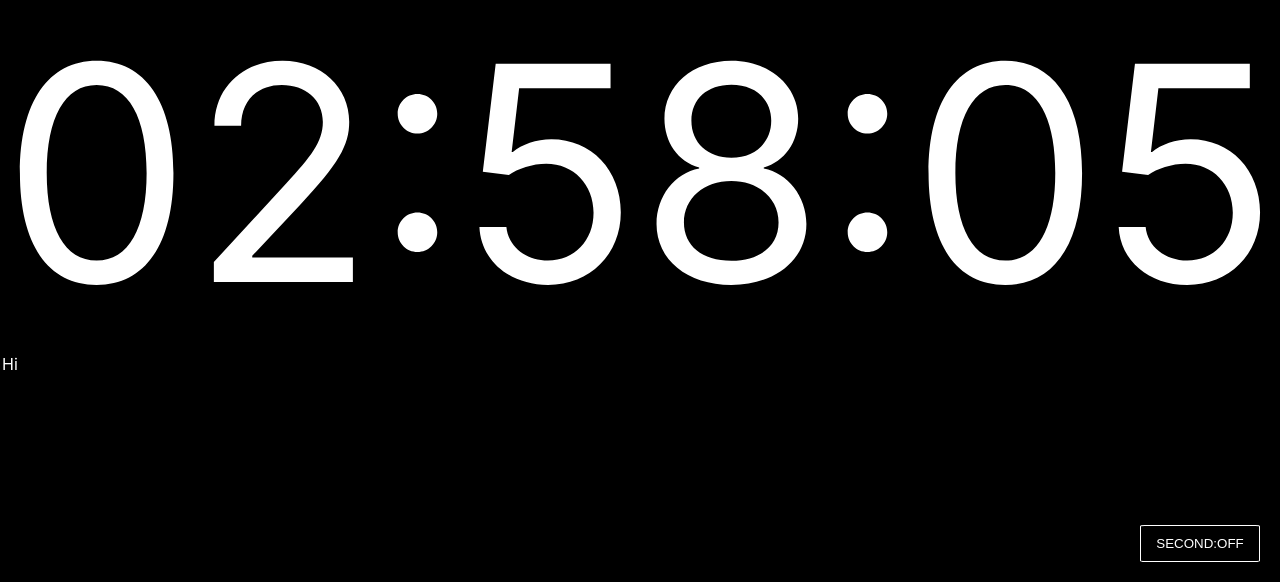
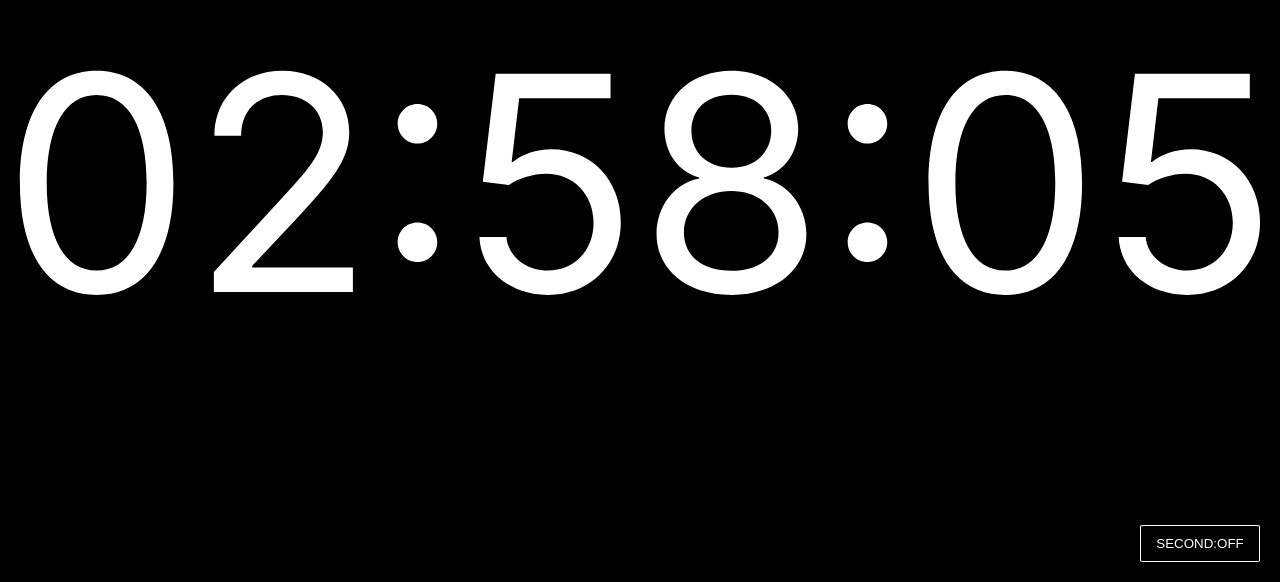
Before and after one commit to prantiranibanda/Clock, a React (Create React App) app: page / in a window 1280 px wide. Shown: the part 218-800 px from the top of the page. Built offline with nearby package versions, Linux system fonts and the light colour scheme.

Commit message:
Testing Done

```diff
--- a/src/App.css
+++ b/src/App.css
@@ -27,6 +27,3 @@
   background-color: black;
   color: white;
 }
-.text1{
-  color:white;
-}
--- a/src/App.js
+++ b/src/App.js
@@ -29,7 +29,6 @@ function App() {
       <div className="parentBox">
         <button className="box" onClick={handleClick}>{(isDisplaySec)?"SECOND:OFF":"SECOND:ON"}</button>
       </div>
-      <div className='text1'>Hi</div>
     </div>
   );
 }
```
